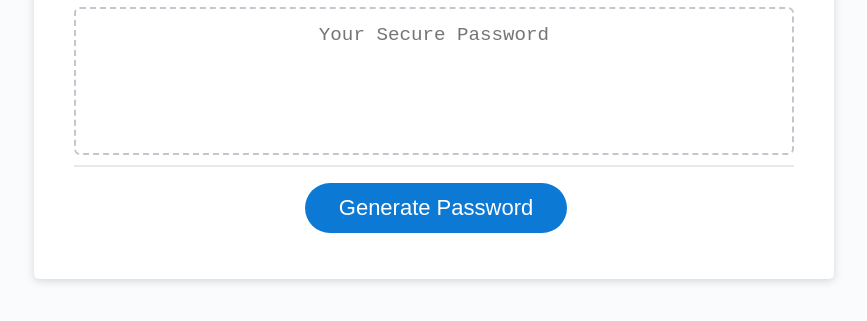
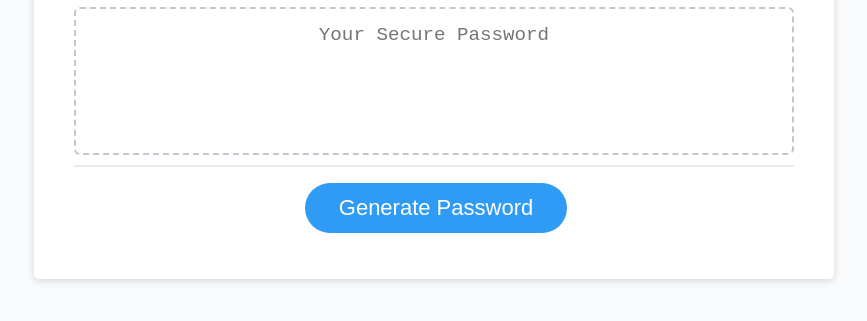
Before and after one commit to Twenty-FourSeven/employee-password-generator, a plain HTML site: page index.html in a window 1280 px wide. Shown: the part 241-562 px from the top of the page, without its empty margins (206-1073 px from the left). Drawn offline with Linux system fonts and the light colour scheme.

```diff
--- a/assets/css/style.css
+++ b/assets/css/style.css
@@ -74,7 +74,7 @@ header {
 
 .btn {
   border: none;
-  background-color: hsl(207, 89%, 44%);
+  background-color: hsl(207, 90%, 57%);
   border-radius: 25px;
   box-shadow: rgba(0, 0, 0, 0.1) 0px 1px 6px 0px rgba(0, 0, 0, 0.2) 0px 1px 1px
     0px;
```
Also changed, not shown: 1 other file.
